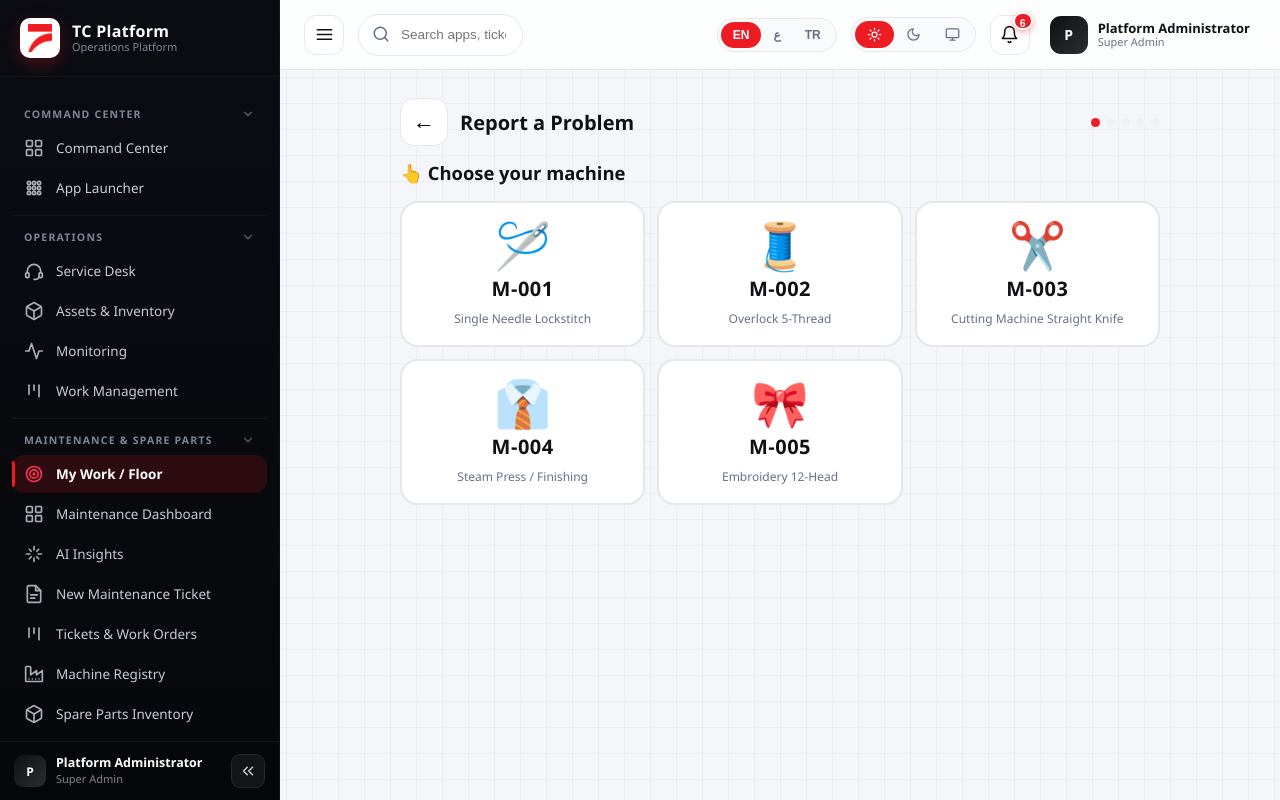
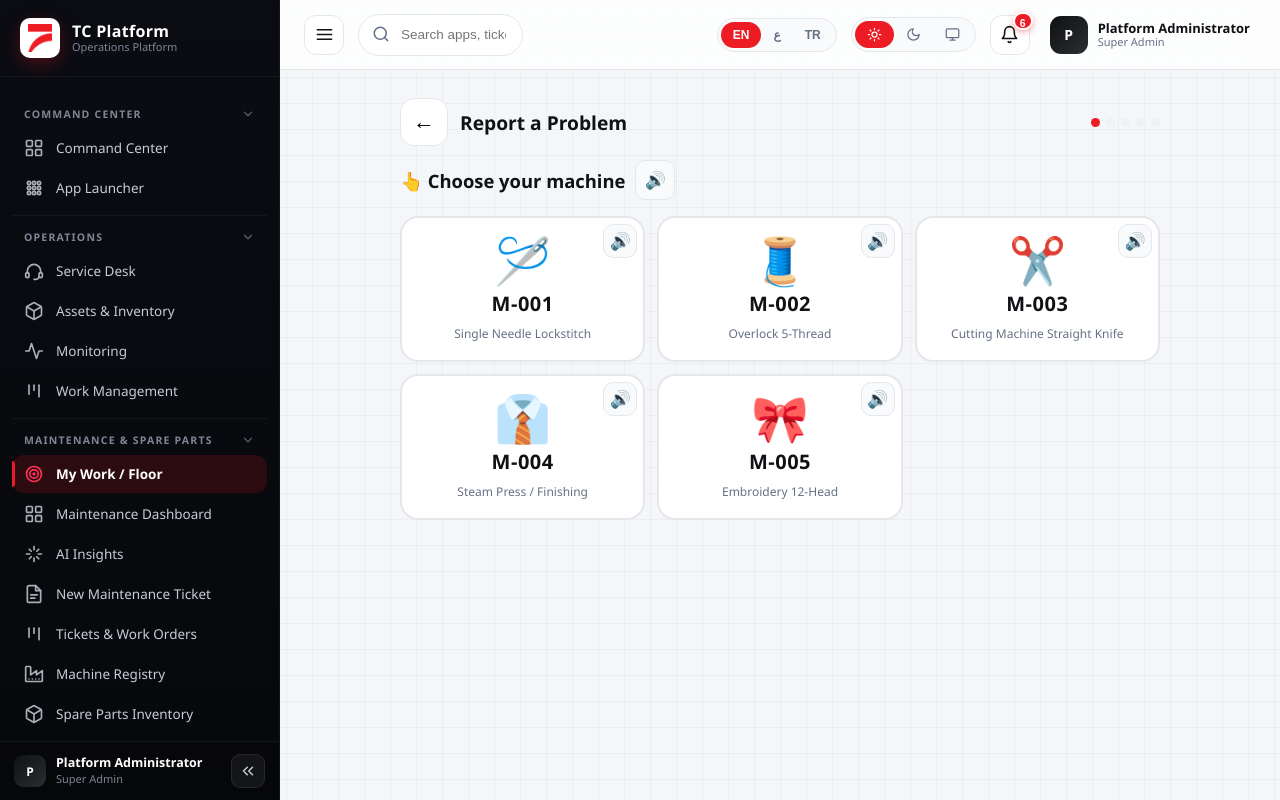
Before and after one commit to abodahn/tc-platform-, a Flask app: page /maintenance/easy in a window 1280 px wide. Run offline with Flask 3, Linux system fonts and the light colour scheme; the visitor is signed in with stand-in values (Sample User, id 1); data comes from the database, SQL or seed files in the repository; some libraries are stand-ins or nearby versions.

Commit message:
Easy Report: add tap-to-hear (read-aloud) on every picture + prompt
A 🔊 speaker on each machine/category/subcategory card and each step prompt
reads the label aloud in the current language (EN/AR/TR via the browser's
speech engine), and each step is read out when it opens. So a worker who can't
read both SEES the picture and HEARS the word. No overflow; flow unchanged.

```diff
--- a/app/templates/maintenance/easy_report.html
+++ b/app/templates/maintenance/easy_report.html
@@ -6,24 +6,28 @@
   .er-head { display:flex; align-items:center; gap:12px; margin-bottom:14px; }
   .er-back { width:48px; height:48px; border-radius:14px; border:1px solid var(--line); background:var(--panel);
              display:grid; place-items:center; cursor:pointer; font-size:22px; flex:0 0 auto; }
-  .er-title { font-size:1.25rem; font-weight:800; margin:0; }
+  .er-title { font-size:1.2rem; font-weight:800; margin:0; }
   .er-dots { display:flex; gap:6px; margin-inline-start:auto; }
   .er-dot { width:9px; height:9px; border-radius:50%; background:var(--line-2,#ddd); }
   .er-dot.on { background:var(--tc-red); }
   .er-step { display:none; }
   .er-step.on { display:block; }
+  .er-prompt { display:flex; align-items:center; gap:10px; font-size:1.15rem; font-weight:800; margin:6px 0 16px; }
   .er-grid { display:grid; grid-template-columns:repeat(2,1fr); gap:12px; }
   @media (min-width:560px){ .er-grid { grid-template-columns:repeat(3,1fr); } }
-  .er-card { border:2px solid var(--line); border-radius:18px; background:var(--panel); padding:18px 10px;
-             text-align:center; cursor:pointer; transition:.12s; min-height:120px;
+  .er-card { position:relative; border:2px solid var(--line); border-radius:18px; background:var(--panel); padding:18px 10px;
+             text-align:center; cursor:pointer; transition:.12s; min-height:124px;
              display:flex; flex-direction:column; align-items:center; justify-content:center; gap:8px; }
   .er-card:active, .er-card.sel { border-color:var(--tc-red); background:rgba(237,28,36,.06); transform:scale(.98); }
   .er-emoji { font-size:46px; line-height:1; }
   .er-label { font-size:14px; font-weight:700; }
   .er-code { font-size:20px; font-weight:900; letter-spacing:.5px; }
   .er-sub { font-size:12px; color:var(--muted); }
+  .er-spk { position:absolute; top:6px; inset-inline-end:6px; width:34px; height:34px; border-radius:10px;
+            border:1px solid var(--line); background:var(--panel-2,#f3f3f3); cursor:pointer; font-size:17px; line-height:1; padding:0; }
+  .er-spk.flat { position:static; width:40px; height:40px; flex:0 0 auto; }
   .er-status { display:grid; grid-template-columns:1fr 1fr; gap:16px; }
-  .er-bigbtn { border:3px solid var(--line); border-radius:22px; padding:34px 10px; text-align:center; cursor:pointer;
+  .er-bigbtn { position:relative; border:3px solid var(--line); border-radius:22px; padding:34px 10px; text-align:center; cursor:pointer;
                font-weight:900; font-size:18px; display:flex; flex-direction:column; align-items:center; gap:12px; }
   .er-bigbtn .er-emoji { font-size:60px; }
   .er-bigbtn.red:active, .er-bigbtn.red.sel { border-color:#e0322f; background:rgba(224,50,47,.10); }
@@ -38,7 +42,6 @@
   .er-submit[disabled]{ opacity:.5; cursor:not-allowed; }
   .er-done { text-align:center; padding:30px 16px; }
   .er-done .er-emoji { font-size:80px; }
-  .er-prompt { font-size:1.15rem; font-weight:800; margin:6px 0 16px; }
   #erPhoto { display:none; }
 </style>
 
@@ -52,9 +55,8 @@
     </div>
   </div>
 
-  <!-- STEP 0: machine -->
   <div class="er-step on" data-step="0">
-    <div class="er-prompt" data-i18n="m.easy_pick_machine">👆 Choose your machine</div>
+    <div class="er-prompt"><span data-i18n="m.easy_pick_machine">👆 Choose your machine</span><button class="er-spk flat" type="button" data-speak>🔊</button></div>
     <div class="er-grid" id="erMachines">
       {% for mm in machines %}
       <div class="er-card" data-mid="{{ mm.id }}" data-mtype="{{ (mm.type or '')|lower }}">
@@ -68,30 +70,26 @@
     </div>
   </div>
 
-  <!-- STEP 1: category -->
   <div class="er-step" data-step="1">
-    <div class="er-prompt" data-i18n="m.easy_pick_category">👆 What kind of problem?</div>
+    <div class="er-prompt"><span data-i18n="m.easy_pick_category">👆 What kind of problem?</span><button class="er-spk flat" type="button" data-speak>🔊</button></div>
     <div class="er-grid" id="erCats"></div>
   </div>
 
-  <!-- STEP 2: subcategory -->
   <div class="er-step" data-step="2">
-    <div class="er-prompt" data-i18n="m.easy_pick_detail">👆 Which part / detail?</div>
+    <div class="er-prompt"><span data-i18n="m.easy_pick_detail">👆 Which part / detail?</span><button class="er-spk flat" type="button" data-speak>🔊</button></div>
     <div class="er-grid" id="erSubs"></div>
   </div>
 
-  <!-- STEP 3: stopped / running -->
   <div class="er-step" data-step="3">
-    <div class="er-prompt" data-i18n="m.easy_stopped_q">Is the machine stopped?</div>
+    <div class="er-prompt"><span data-i18n="m.easy_stopped_q">Is the machine stopped?</span><button class="er-spk flat" type="button" data-speak>🔊</button></div>
     <div class="er-status">
       <div class="er-bigbtn red" data-stopped="1"><div class="er-emoji">🔴</div><div data-i18n="m.easy_stopped">STOPPED</div></div>
       <div class="er-bigbtn green" data-stopped="0"><div class="er-emoji">🟢</div><div data-i18n="m.easy_running">RUNNING</div></div>
     </div>
   </div>
 
-  <!-- STEP 4: photo + voice + submit -->
   <div class="er-step" data-step="4">
-    <div class="er-prompt" data-i18n="m.easy_add_proof">📸 Add a photo (and voice)</div>
+    <div class="er-prompt"><span data-i18n="m.easy_add_proof">📸 Add a photo (and voice)</span><button class="er-spk flat" type="button" data-speak>🔊</button></div>
     <div class="er-media">
       <label class="er-mediabtn" id="erPhotoBtn" for="erPhoto"><span class="er-emoji">📸</span><span data-i18n="m.easy_take_photo">Take a photo</span></label>
       <input type="file" id="erPhoto" accept="image/*" capture="environment">
@@ -101,11 +99,10 @@
     </div>
   </div>
 
-  <!-- STEP 5: done -->
   <div class="er-step" data-step="5">
     <div class="er-done">
       <div class="er-emoji">✅</div>
-      <div class="er-prompt" data-i18n="m.easy_done">Sent! Thank you.</div>
+      <div class="er-prompt" style="justify-content:center" data-i18n="m.easy_done">Sent! Thank you.</div>
       <button class="er-submit" style="background:var(--tc-red);max-width:320px;margin:10px auto" type="button" onclick="location.reload()"><span data-i18n="m.easy_again">Report another</span></button>
     </div>
   </div>
@@ -117,7 +114,6 @@
   var POST_URL = "{{ url_for('maintenance.ticket_new') }}";
   var FLOOR_URL = "{{ url_for('maintenance.floor') }}";
 
-  // Category -> subcategory picture tree (be = backend issue_category; t = English text for the ticket)
   var CATS = [
     {k:"sew",   e:"🪡", t:"Sewing", be:"mechanical", subs:[
       {k:"needle",e:"🪡",t:"Needle"},{k:"thread",e:"🧵",t:"Thread breaking"},{k:"skip",e:"〰️",t:"Skipped stitch"},{k:"tension",e:"🎚️",t:"Tension"}]},
@@ -140,19 +136,41 @@
     [/embroid/, "🎀"], [/press|iron|finish|steam/, "👔"], [/button|kansai|bartack/, "🔘"]
   ];
 
+  // ---- read-aloud (audio signs) ----
+  function langCode() { var l = (document.documentElement.lang || "en").slice(0,2); return ({ ar:"ar-SA", tr:"tr-TR" })[l] || "en-US"; }
+  function speak(text) {
+    try {
+      if (!window.speechSynthesis || !text) return;
+      speechSynthesis.cancel();
+      var u = new SpeechSynthesisUtterance(String(text).replace(/[👆📸🔊🔴🟢→·]/g, "").trim());
+      u.lang = langCode(); u.rate = 0.92; speechSynthesis.speak(u);
+    } catch (e) {}
+  }
+  function addSpeaker(card, label) {
+    var b = document.createElement("button");
+    b.className = "er-spk"; b.type = "button"; b.textContent = "🔊";
+    b.addEventListener("click", function (ev) { ev.stopPropagation(); speak(label); });
+    card.appendChild(b);
+  }
+  // prompt speaker buttons
+  document.querySelectorAll("[data-speak]").forEach(function (b) {
+    b.addEventListener("click", function (ev) { ev.stopPropagation(); speak(b.parentElement.textContent); });
+  });
+
   var state = { mid:null, cat:null, sub:null, stopped:null, photo:null, voice:null };
   var step = 0;
   var steps = document.querySelectorAll(".er-step");
   var dots = document.querySelectorAll(".er-dot");
-  function show(n) {
+  function show(n, talk) {
     step = n;
     steps.forEach(function (s) { s.classList.toggle("on", +s.dataset.step === n); });
     dots.forEach(function (d, i) { d.classList.toggle("on", i <= Math.min(n,4)); });
     window.scrollTo(0, 0);
+    if (talk !== false) { var pr = steps[n] && steps[n].querySelector(".er-prompt span") || (steps[n] && steps[n].querySelector(".er-prompt")); if (pr) speak(pr.textContent); }
   }
   document.getElementById("erBack").addEventListener("click", function () {
     if (step <= 0) { location.href = FLOOR_URL; return; }
-    if (step === 4 && state.cat && !state.cat.subs.length) { show(1); return; } // skip empty subcat going back
+    if (step === 3 && state.cat && !state.cat.subs.length) { show(1); return; }
     show(Math.min(step,5) - 1);
   });
 
@@ -160,23 +178,28 @@
   document.querySelectorAll("#erMachines .er-card").forEach(function (c) {
     var ty = c.dataset.mtype || "";
     for (var i=0;i<MACHINE_EMOJI.length;i++){ if (MACHINE_EMOJI[i][0].test(ty)) { c.querySelector(".er-m-emoji").textContent = MACHINE_EMOJI[i][1]; break; } }
+    var lbl = c.querySelector(".er-code").textContent + " " + c.querySelector(".er-sub").textContent;
+    addSpeaker(c, lbl);
     c.addEventListener("click", function () { state.mid = c.dataset.mid; show(1); });
   });
 
-  // build category buttons
+  // categories
   var cg = document.getElementById("erCats");
   CATS.forEach(function (cat) {
     var d = document.createElement("div");
     d.className = "er-card";
     d.innerHTML = '<div class="er-emoji">' + cat.e + '</div><div class="er-label" data-i18n="me.cat_' + cat.k + '">' + cat.t + '</div>';
+    addSpeaker(d, "");
     d.addEventListener("click", function () {
       state.cat = cat; state.sub = null;
-      if (cat.subs.length) { buildSubs(cat); show(2); } else { show(3); }   // "other" -> skip subcategory
+      if (cat.subs.length) { buildSubs(cat); show(2); } else { show(3); }
     });
     cg.appendChild(d);
+    d._lbl = d.querySelector(".er-label");
+    d.querySelector(".er-spk").addEventListener("click", function (ev) { ev.stopPropagation(); speak(d._lbl.textContent); });
   });
 
-  // build subcategory buttons for a category
+  // subcategories
   var sg = document.getElementById("erSubs");
   function buildSubs(cat) {
     sg.innerHTML = "";
@@ -184,6 +207,10 @@
       var d = document.createElement("div");
       d.className = "er-card";
       d.innerHTML = '<div class="er-emoji">' + sub.e + '</div><div class="er-label" data-i18n="me.sub_' + sub.k + '">' + sub.t + '</div>';
+      var lblEl = d.querySelector(".er-label");
+      var b = document.createElement("button"); b.className = "er-spk"; b.type = "button"; b.textContent = "🔊";
+      b.addEventListener("click", function (ev) { ev.stopPropagation(); speak(lblEl.textContent); });
+      d.appendChild(b);
       d.addEventListener("click", function () { state.sub = sub; show(3); });
       sg.appendChild(d);
     });
```
